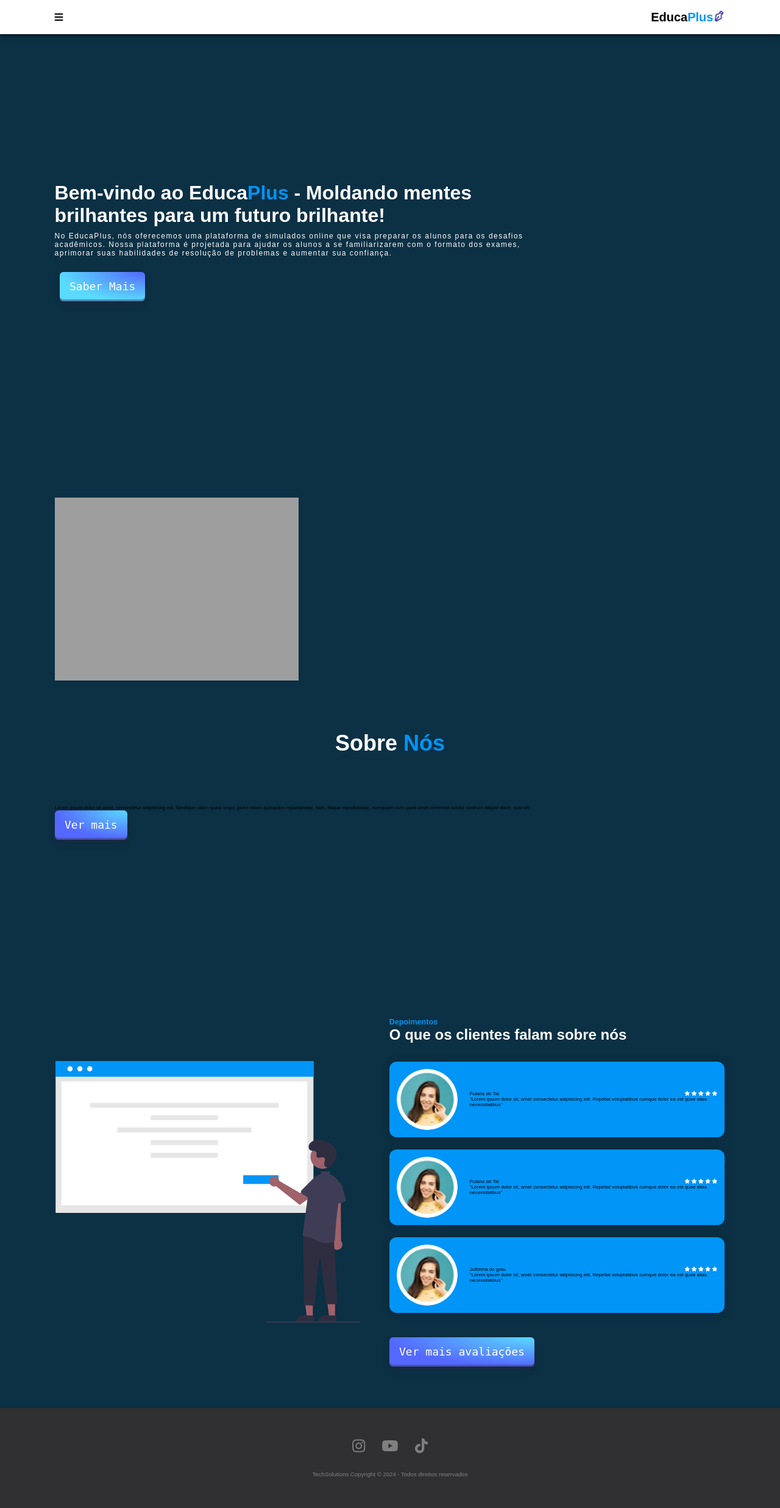
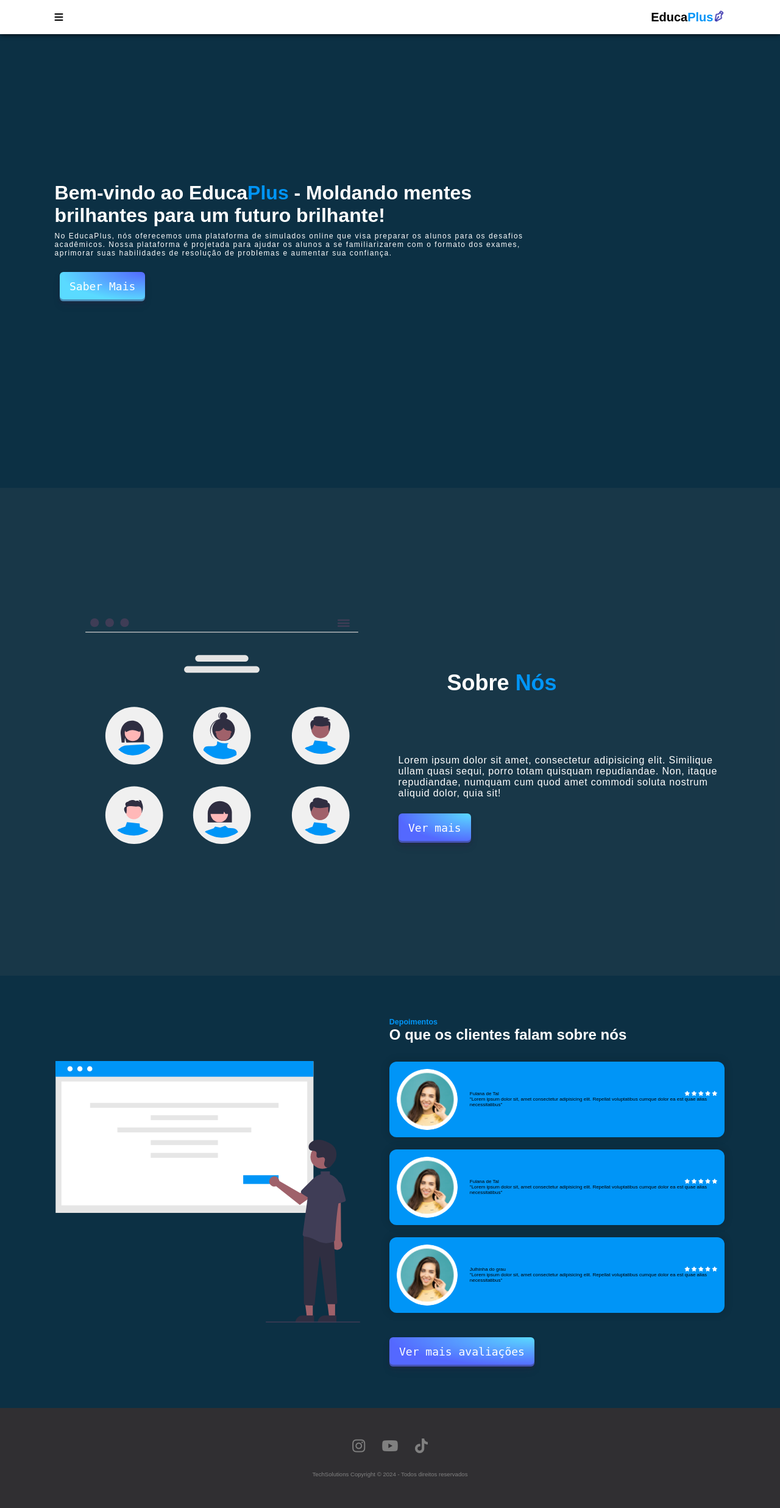
Before and after one commit to ArthurGSO/EducaPlus, a PHP site: page / in a window 1280 px wide. Shown: the whole page at 61% size. Run offline with PHP 8.4, Linux system fonts and the light colour scheme; grey boxes are pictures that could not be loaded.

Commit message:
merge main

```diff
--- a/PaginasPrincipais/desempenho.php
+++ b/PaginasPrincipais/desempenho.php
@@ -108,7 +108,7 @@
     <div class="popup-content">
     <span class="fecha" id="closePopup">&times;</span>
     <p>Confirmar saída?</p>
-    <a href="../source/includes/logout.php"> <button type="submit" class="btnlogout">Sair</button></a>
+    <a href="../source/includes/logout.php"> <button type="submit" class="btnlogout">Sim</button></a>
     <a href="desempenho.php"> <button class="bai" type="submit">Não</button></a>
 </div>
 </div>
--- a/PaginasPrincipais/principal.php
+++ b/PaginasPrincipais/principal.php
@@ -77,7 +77,7 @@
             <div class="menu">
 
                 <i class="bx bx-cog"></i>
-                <span> <a href="configuracoes.html">Configurações </a></span>
+                <span> <a href="configuracoes.php">Configurações </a></span>
             </div>
 
             <div class="menu" style="pointer-events: none;"></div>
@@ -132,7 +132,7 @@
   <div class="banner">
     <img src="../source/img/undraw_join_re_w1lh.svg" alt="">
     <div>
-      <h1>Bem vindo, <span><?php echo $_SESSION['user']; ?></h1></span>
+    <h1>Bem vindo, <span><?php echo ucwords($_SESSION['user']); ?></span></h1>
       <div class="details-text">Bem vindo ao nosso site de educação! Estamos muito felizes por ter você conosco. Aqui, você encontrará uma variedade de recursos e materiais de aprendizado para ajudá-lo em sua jornada educacional. Explore, aprenda e cresça conosco. Desejamos a você uma experiência de aprendizado incrível e produtiva!</div>
     </div>
   </div>
--- a/index.php
+++ b/index.php
@@ -22,9 +22,8 @@
         ?>
         <nav class="navegation">
             <a href="#home" class="active">Home</a>
-            <a href="">Sobre nós</a>
-            <a href="principal.html">Sobre</a>
-            <a href="#services">Contato</a>
+            <a href="#about">Sobre nós</a>
+
         </nav>
 
         <div class="button">
--- a/style.css
+++ b/style.css
@@ -118,6 +118,7 @@ section{
     max-width: 70vh;
     position: absolute;
     top: 35%;
+    margin-left: 200px;
 
 
 }
@@ -306,6 +307,33 @@ section{
 
 
 
+}
+
+.about{
+    display: flex;
+    justify-content: center;
+    align-items: center;
+    gap: 2rem;
+    background: #6b646422;
+}
+.about-img img{
+    width: 35vw;
+    margin: 50px;
+}
+
+.about-content h2{
+    text-align: left;
+    line-height: 1.2;
+    color: #fff;
+}
+.about-content h3{
+    font-size: 2rem;
+}
+.about-content p{
+    font-size: 2rem;
+    color: #fff;
+    letter-spacing: .1rem;
+    margin: 2rem 0 3rem;
 }
 
 #testimonial_chef {
```
Also changed, not shown: source/img/undraw_about_us_page_re_2jfm.svg (added), source/img/undraw_learning_re_32qv.svg.
